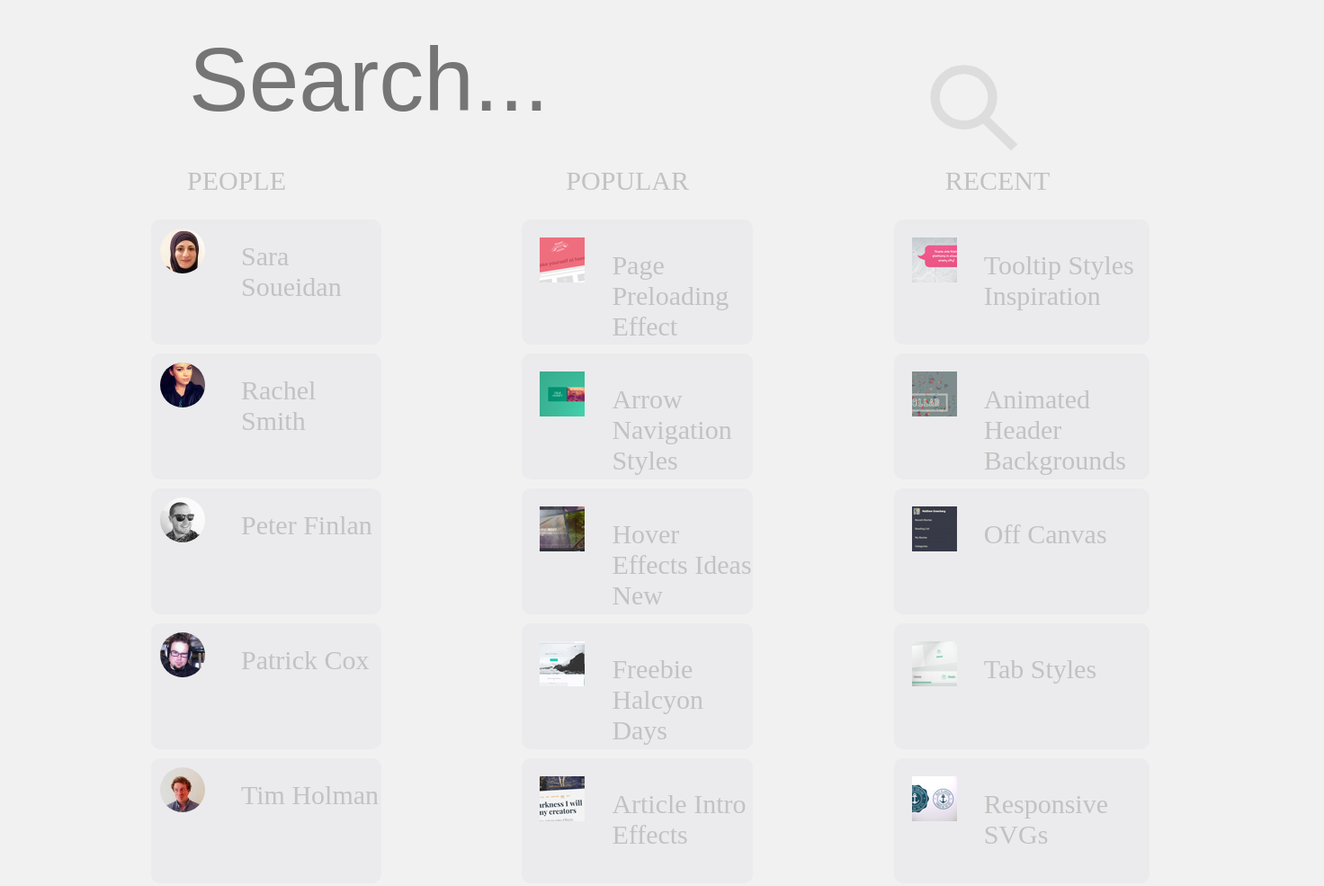
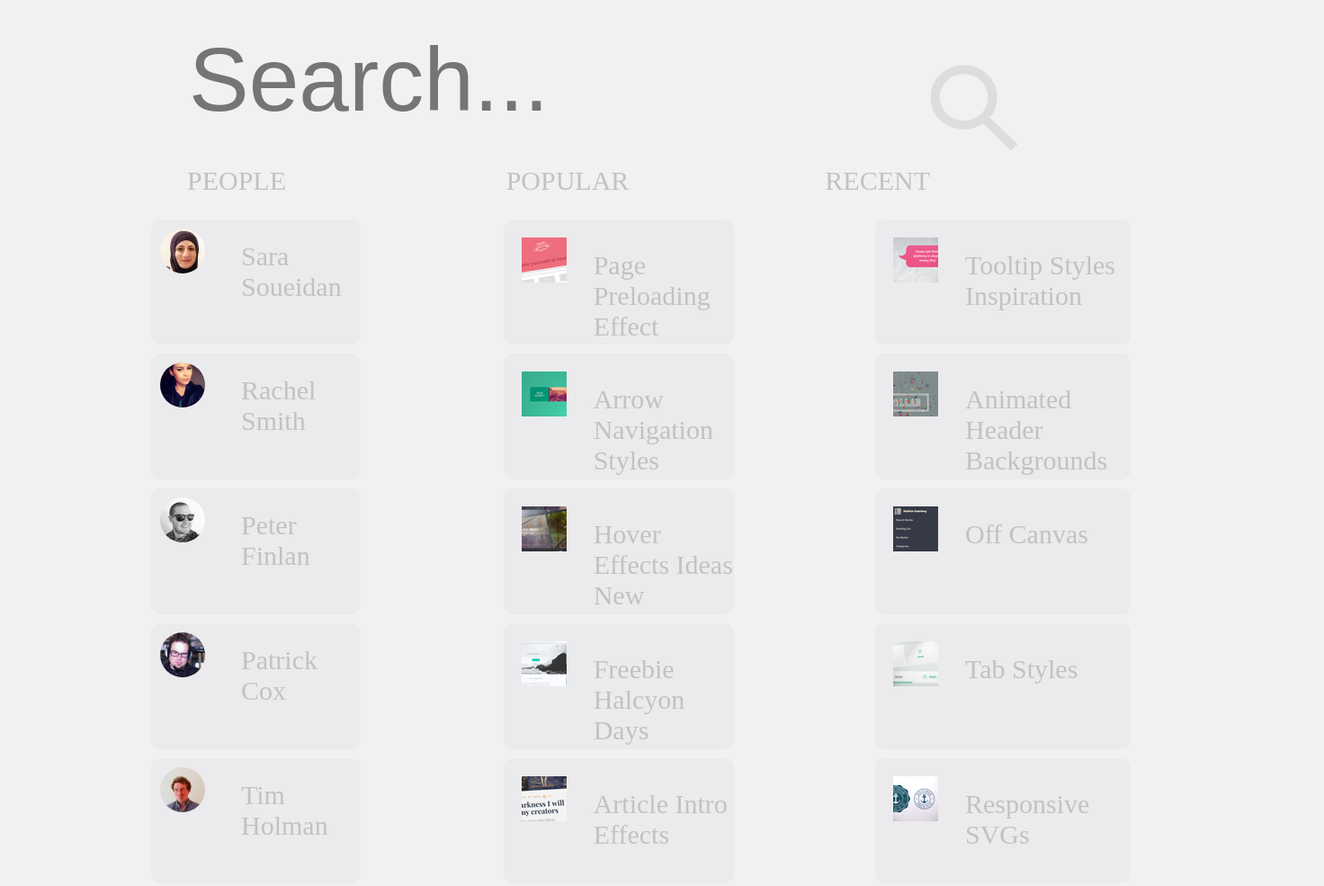
Before and after one commit to KametsNazar/lesson_5, a plain HTML site: page index.html in a window 1280 px wide. Shown: the top 985 px of the page at 90% size, 1472 px wide, since content can reach past the window. Drawn offline with Linux system fonts and the light colour scheme.

Commit message:
commit #2

```diff
--- a/css/style.css
+++ b/css/style.css
@@ -1,8 +1,11 @@
+* {
+  box-sizing: border-box;
+}
 html {
   background-color: #F1F1F1;
   font-style: Arial, sans-serif;
   color: #C2C2C2;
-}
+  }
 form {
   margin: 30px 40px 15px 200px;
 }
@@ -33,7 +36,7 @@ input[type="submit"] {
 .containerfirst {
   display: flex;
   width: 100%;
-  margin-left: 200px;
+  padding-left: 200px;
   font-size: 30px;
 }
 .span_title {
@@ -41,7 +44,6 @@ input[type="submit"] {
 }
 .containersecond {
   display: flex;
-  position: center;
   width: 100%;
   padding-left: 50px;
 }
@@ -60,6 +62,7 @@ li {
 ul li {
   border-radius: 10px;
   width: 110%;
+  background-color: #EBEBED;
 }
 .border-radius {
   border-radius: 50%;
```
